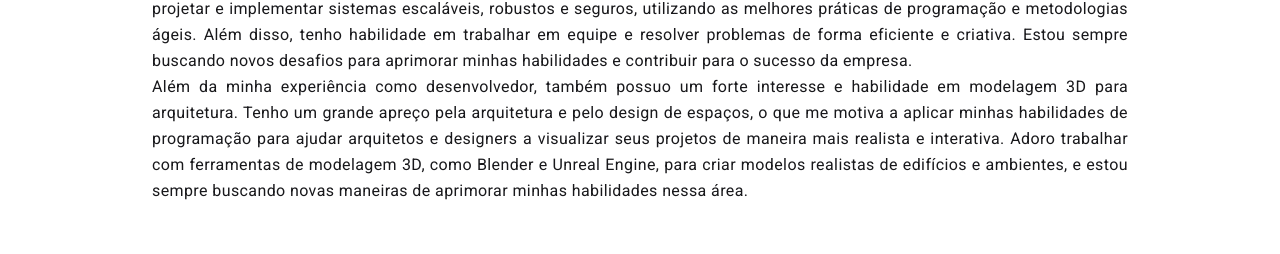
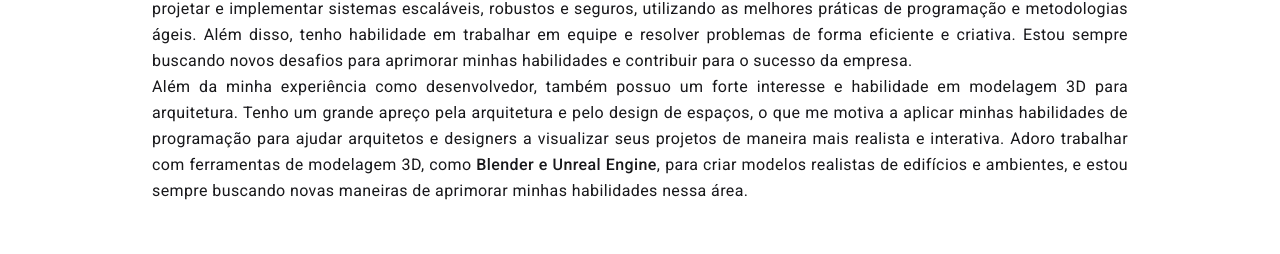
Before and after one commit to DenisMedeirosSDK/denis-medeiros, a React (Vite) app: page / in a window 1280 px wide. Shown: the part 491-745 px from the top of the page. Built offline with nearby package versions, Linux system fonts and the light colour scheme.

Commit message:
docs: fix name readme and about

```diff
--- a/src/components/About.tsx
+++ b/src/components/About.tsx
@@ -13,7 +13,7 @@ export function About() {
         Além da minha experiência como desenvolvedor, também possuo um forte interesse e habilidade em modelagem 3D para arquitetura.
         Tenho um grande apreço pela arquitetura e pelo design de espaços, o que me motiva a aplicar minhas habilidades de programação
         para ajudar arquitetos e designers a visualizar seus projetos de maneira mais realista e interativa.
-        Adoro trabalhar com ferramentas de modelagem 3D, como Blender e Unreal Engine, para criar modelos realistas de edifícios e ambientes,
+        Adoro trabalhar com ferramentas de modelagem 3D, como <span className="font-medium">Blender e Unreal Engine</span>, para criar modelos realistas de edifícios e ambientes,
         e estou sempre buscando novas maneiras de aprimorar minhas habilidades nessa área.
       </p>
     </div>
```
Also changed, not shown: 1 other file (tests, documents, lock files or other folders).
